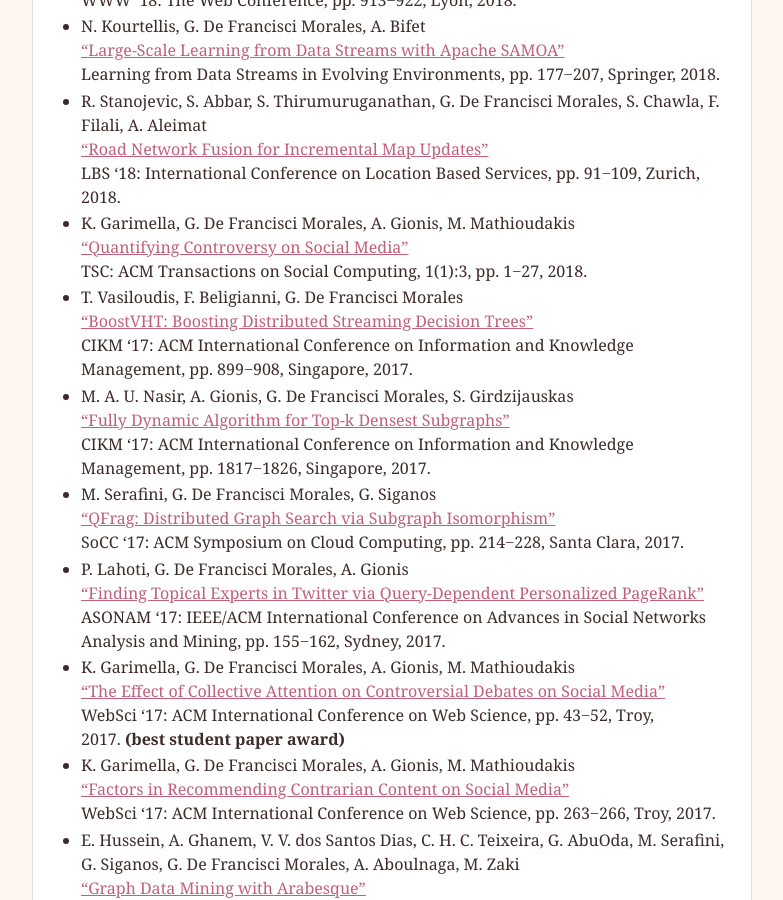
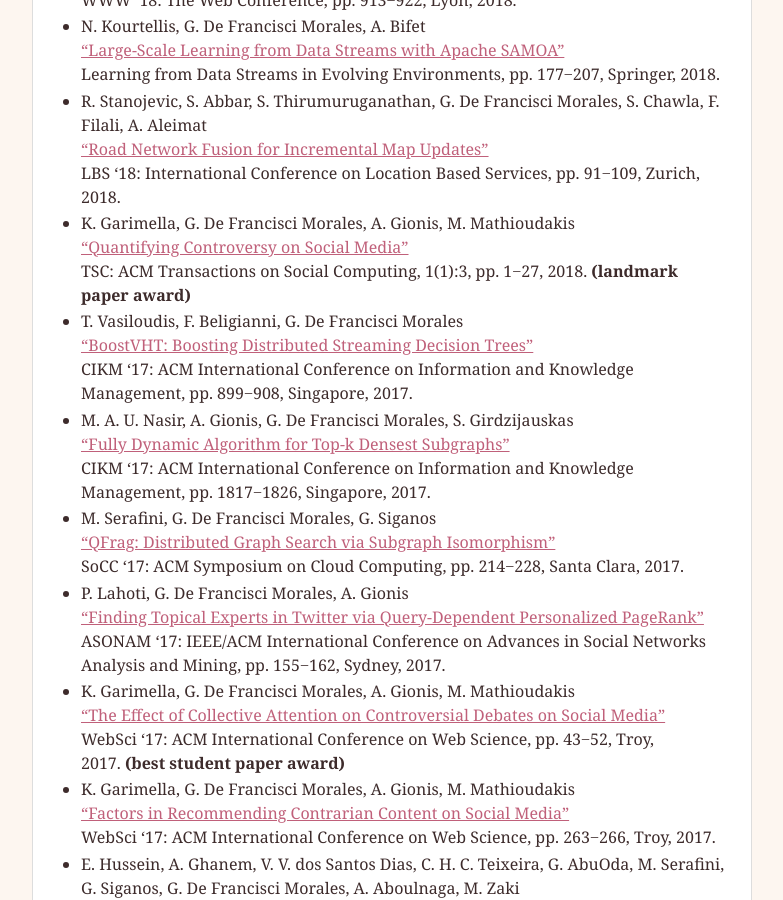
Before and after one commit to gdfm/gdfm.github.io, a Jekyll site: the page built from _pages/research.md, in a window 1280 px wide and 900 px high, scrolled down 7719 px. Shown: the whole window, without its empty margins (248-1031 px from the left). Built offline with Jekyll 4.4.1, drawn with Linux system fonts in a browser that asks for light colours.

Commit message:
landmark paper award

```diff
--- a/_pages/research.md
+++ b/_pages/research.md
@@ -316,7 +316,7 @@
 
 - K. Garimella, G. De Francisci Morales, A. Gionis, M. Mathioudakis
 [“Quantifying Controversy on Social Media”](/assets/media/2018/02/quantifying-controversy-on-social-media.pdf)
-TSC: ACM Transactions on Social Computing, 1(1):3, pp. 1−27, 2018.
+TSC: ACM Transactions on Social Computing, 1(1):3, pp. 1−27, 2018. **(landmark paper award)**
 
 - T. Vasiloudis, F. Beligianni, G. De Francisci Morales
 [“BoostVHT: Boosting Distributed Streaming Decision Trees”](/assets/media/2010/05/boostvht-boosting-distributed-streaming-decision-trees.pdf)
```
